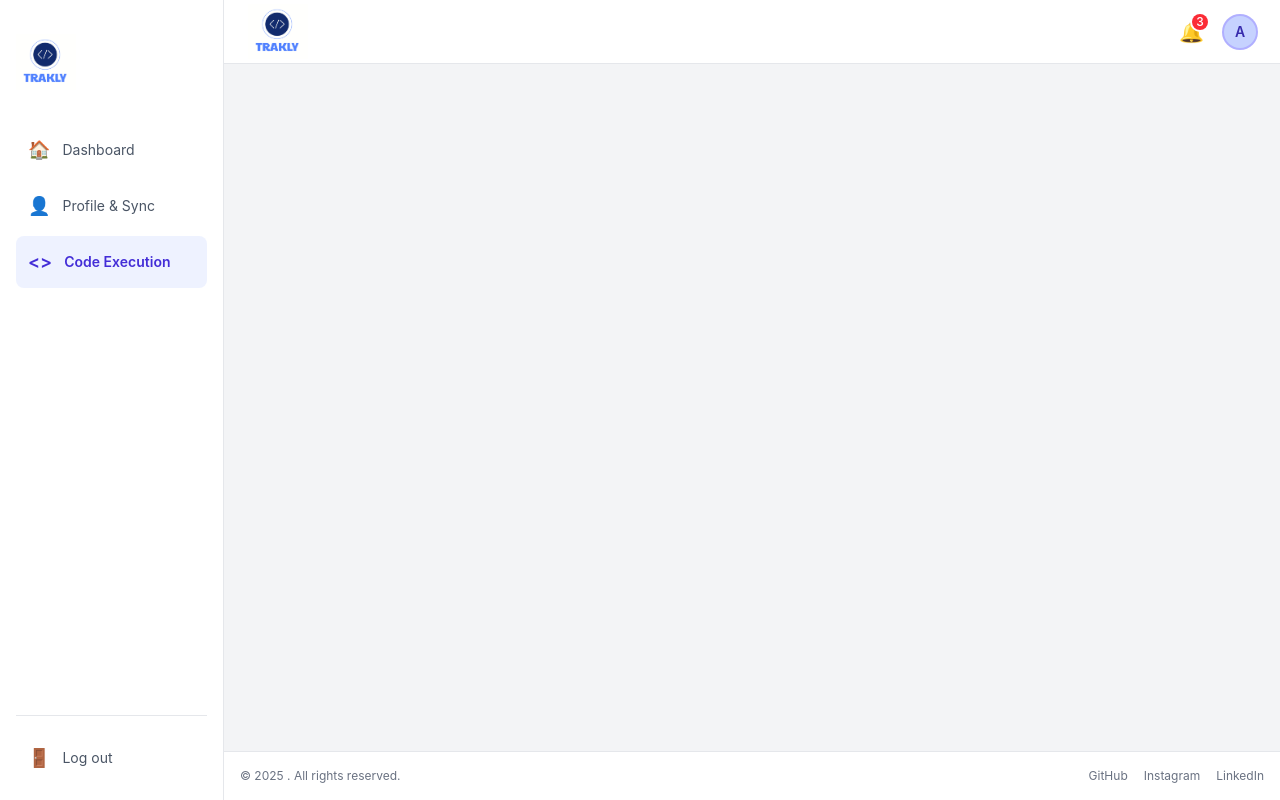
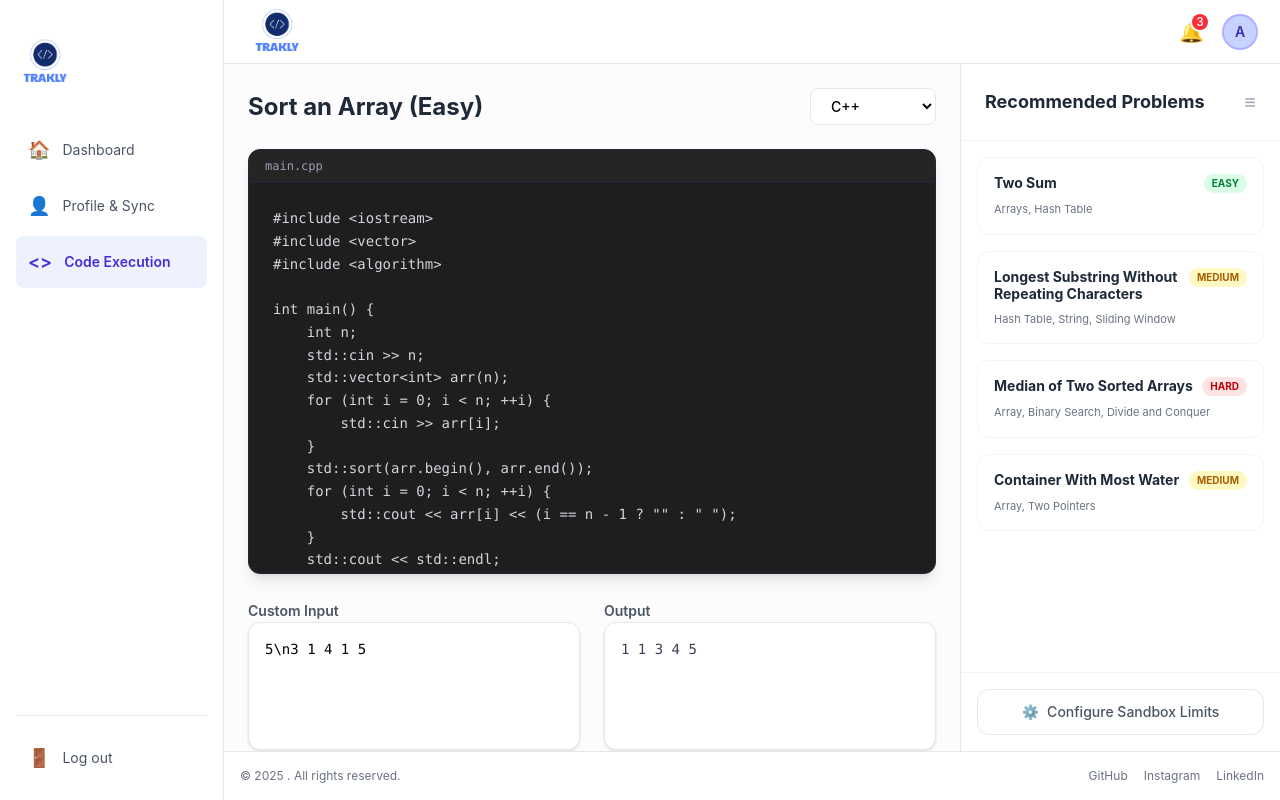
Before and after one commit to abhi-sharma-60/Trakly, a React (Vite) app in the folder Frontend/Trakly/: page /dashboard/code-execution in a window 1280 px wide. Built offline with nearby package versions, Linux system fonts and the light colour scheme; no server answers.

Commit message:
started implementing code-execution page

```diff
--- a/Frontend/Trakly/package.json
+++ b/Frontend/Trakly/package.json
@@ -10,6 +10,7 @@
     "preview": "vite preview"
   },
   "dependencies": {
+    "@monaco-editor/react": "^4.7.0",
     "lucide-react": "^0.561.0",
     "react": "^19.2.0",
     "react-dom": "^19.2.0",
--- a/Frontend/Trakly/src/App.jsx
+++ b/Frontend/Trakly/src/App.jsx
@@ -8,7 +8,6 @@ function App() {
         <Route path="/" element={<Login />} />
         <Route path="/dashboard" element={<Dashboard />} />
         <Route path="/dashboard/*" element={<Dashboard />} />
-
       </Routes>
   )
 }
--- /dev/null
+++ b/Frontend/Trakly/src/components/CodeEditor.jsx
@@ -0,0 +1,88 @@
+import React, { useState } from 'react';
+
+function CodeEditor() {
+  const [language, setLanguage] = useState('C++');
+  const [code, setCode] = useState(`#include <iostream>
+#include <vector>
+#include <algorithm>
+
+int main() {
+    int n;
+    std::cin >> n;
+    std::vector<int> arr(n);
+    for (int i = 0; i < n; ++i) {
+        std::cin >> arr[i];
+    }
+    std::sort(arr.begin(), arr.end());
+    for (int i = 0; i < n; ++i) {
+        std::cout << arr[i] << (i == n - 1 ? "" : " ");
+    }
+    std::cout << std::endl;
+    return 0;
+}`);
+
+  return (
+    <div className="flex-grow p-6 overflow-y-auto bg-gray-50/50">
+      <div className="max-w-4xl mx-auto">
+        {/* Header: Title & Language Selector */}
+        <div className="flex justify-between items-center mb-6">
+          <h2 className="text-2xl font-bold text-gray-800">Sort an Array (Easy)</h2>
+          <select
+            value={language}
+            onChange={(e) => setLanguage(e.target.value)}
+            className="bg-white border border-gray-200 rounded-lg px-4 py-2 text-sm font-medium focus:outline-none focus:ring-2 focus:ring-indigo-500 cursor-pointer"
+          >
+            <option>C++</option>
+            <option>Python</option>
+            <option>Java</option>
+            <option>JavaScript</option>
+          </select>
+        </div>
+
+        {/* Editor Area */}
+        <div className="bg-[#1e1e1e] rounded-xl shadow-lg overflow-hidden border border-gray-800 mb-6">
+          <div className="flex items-center px-4 py-2 bg-[#252526] border-b border-gray-800">
+            <span className="text-xs text-gray-400 font-mono">main.cpp</span>
+          </div>
+          <textarea
+            value={code}
+            onChange={(e) => setCode(e.target.value)}
+            className="w-full h-96 p-6 bg-[#1e1e1e] text-gray-300 font-mono text-sm resize-none focus:outline-none leading-relaxed"
+            spellCheck="false"
+          />
+        </div>
+
+        {/* Input & Output Row */}
+        <div className="grid grid-cols-1 md:grid-cols-2 gap-6">
+          {/* Custom Input */}
+          <div className="space-y-2">
+            <label className="text-sm font-semibold text-gray-600">Custom Input</label>
+            <textarea
+              placeholder="Enter input here..."
+              defaultValue="5\n3 1 4 1 5"
+              className="w-full h-32 p-4 bg-white border border-gray-200 rounded-xl text-sm font-mono focus:outline-none focus:ring-2 focus:ring-indigo-500 resize-none shadow-sm"
+            />
+          </div>
+
+          {/* Output */}
+          <div className="space-y-2">
+            <label className="text-sm font-semibold text-gray-600">Output</label>
+            <div className="w-full h-32 p-4 bg-white border border-gray-200 rounded-xl text-sm font-mono text-gray-700 shadow-sm">
+              1 1 3 4 5
+            </div>
+          </div>
+        </div>
+
+        {/* Run Button */}
+        <div className="mt-8 flex justify-end">
+          <button className="px-8 py-3 bg-indigo-600 hover:bg-indigo-700 text-white font-bold rounded-xl transition-all shadow-lg hover:shadow-indigo-200 flex items-center space-x-2">
+            <span>▶</span>
+            <span>Run Code</span>
+          </button>
+        </div>
+      </div>
+    </div>
+  );
+}
+
+export default CodeEditor;
--- /dev/null
+++ b/Frontend/Trakly/src/components/RecommendedProblems.jsx
@@ -0,0 +1,46 @@
+import React from 'react';
+
+const problems = [
+  { id: 1, title: 'Two Sum', tags: 'Arrays, Hash Table', diff: 'Easy', color: 'bg-green-100 text-green-700' },
+  { id: 2, title: 'Longest Substring Without Repeating Characters', tags: 'Hash Table, String, Sliding Window', diff: 'Medium', color: 'bg-yellow-100 text-yellow-700' },
+  { id: 3, title: 'Median of Two Sorted Arrays', tags: 'Array, Binary Search, Divide and Conquer', diff: 'Hard', color: 'bg-red-100 text-red-700' },
+  { id: 4, title: 'Container With Most Water', tags: 'Array, Two Pointers', diff: 'Medium', color: 'bg-yellow-100 text-yellow-700' },
+];
+
+function RecommendedProblems() {
+  return (
+    <div className="w-80 bg-white border-l border-gray-200 flex flex-col h-full">
+      <div className="p-6 border-b border-gray-100 flex justify-between items-center">
+        <h3 className="text-lg font-bold text-gray-800">Recommended Problems</h3>
+        <button className="text-gray-400 hover:text-gray-600">
+          <span className="text-xl">≡</span>
+        </button>
+      </div>
+
+      <div className="flex-grow overflow-y-auto p-4 space-y-4">
+        {problems.map((prob) => (
+          <div key={prob.id} className="p-4 border border-gray-100 rounded-xl hover:shadow-md transition-shadow cursor-pointer group">
+            <div className="flex justify-between items-start mb-2">
+              <h4 className="text-sm font-bold text-gray-800 group-hover:text-indigo-600 transition-colors leading-tight">
+                {prob.title}
+              </h4>
+              <span className={`text-[10px] px-2 py-0.5 rounded-full font-bold uppercase ${prob.color}`}>
+                {prob.diff}
+              </span>
+            </div>
+            <p className="text-[11px] text-gray-500">{prob.tags}</p>
+          </div>
+        ))}
+      </div>
+
+      <div className="p-4 border-t border-gray-100">
+        <button className="w-full flex items-center justify-center space-x-2 py-3 border border-gray-200 rounded-xl text-sm font-medium text-gray-600 hover:bg-gray-50 transition-colors">
+          <span>⚙️</span>
+          <span>Configure Sandbox Limits</span>
+        </button>
+      </div>
+    </div>
+  );
+}
+
+export default RecommendedProblems;
--- /dev/null
+++ b/Frontend/Trakly/src/pages/codeexecution/CodeExecution.jsx
@@ -0,0 +1,17 @@
+import React from 'react';
+import CodeEditor from '../../components/CodeEditor';
+import RecommendedProblems from '../../components/RecommendedProblems';
+
+function CodeExecution() {
+  return (
+    <div className="flex h-full overflow-hidden bg-white">
+      {/* Middle Editor Section */}
+      <CodeEditor />
+
+      {/* Right Sidebar Suggestions */}
+      <RecommendedProblems />
+    </div>
+  );
+}
+
+export default CodeExecution;
--- a/Frontend/Trakly/src/pages/dashboard/Dashboard.jsx
+++ b/Frontend/Trakly/src/pages/dashboard/Dashboard.jsx
@@ -4,6 +4,7 @@ import Sidebar from '../../components/Sidebar';
 import Header from '../../components/Header';
 import AnalyticsDashboard from '../../components/AnalyticsDashboard';
 import ProfileSync from '../profilesync/ProfileSync';
+import CodeExecution from '../codeexecution/CodeExecution';
 
 // ENV VARIABLE
 const APP_NAME = import.meta.env.VITE_APP_NAME;
@@ -27,6 +28,8 @@ function Dashboard() {
             <Route path="/" element={<Navigate to="analytics" />} />
             <Route path="analytics" element={<AnalyticsDashboard />} />
             <Route path="profile-sync" element={<ProfileSync />} />
+            <Route path="code-execution" element={<CodeExecution />} />
+
           </Routes>
         </main>
 
```
Also changed, not shown: 1 other file (tests, documents, lock files or other folders).
